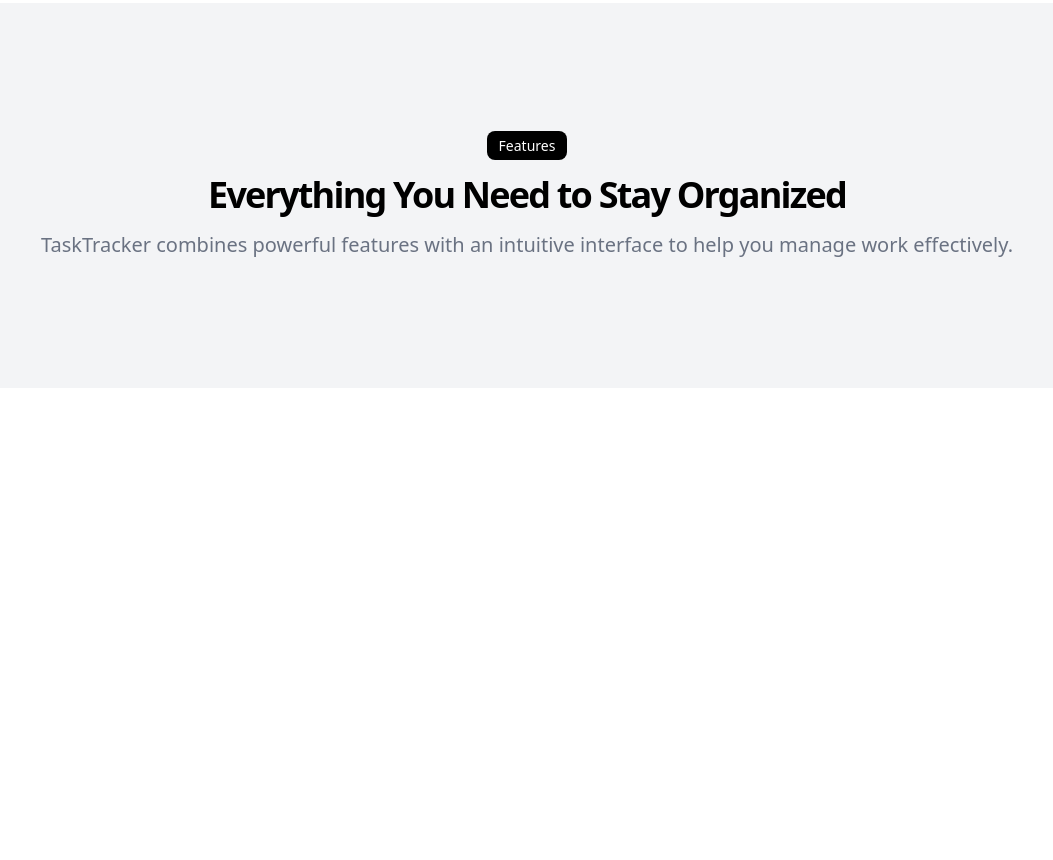
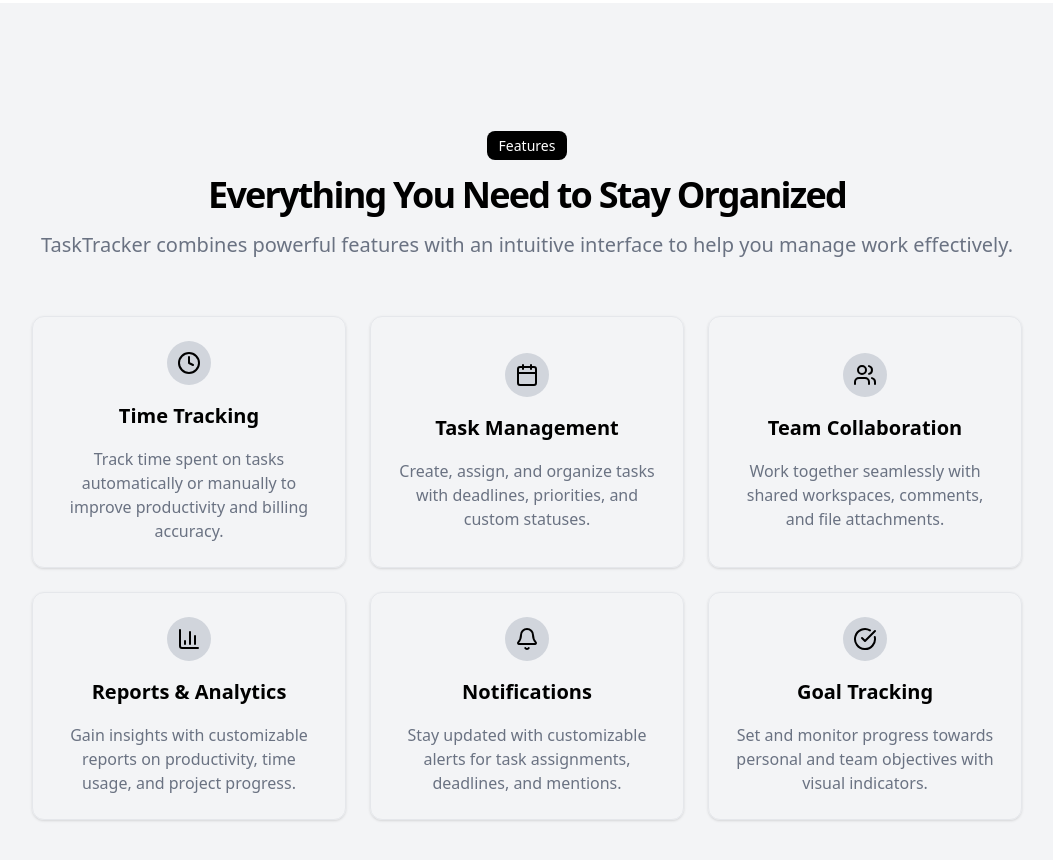
Before and after one commit to mhhllww/task-manager, a React (Vite) app: page / in a window 1280 px wide. Shown: the part 940-1800 px from the top of the page, without its empty margins (113-1166 px from the left). Before the commit the page ends 1328 px from the top, so only its background shows below. Built offline with nearby package versions, Linux system fonts and the light colour scheme.

Commit message:
fix: features section

```diff
--- a/src/pages/home/ui/home-sections/features-section.tsx
+++ /dev/null
@@ -1,18 +0,0 @@
-import { RoundedSpan } from '../../../../shared/ui';
-
-export const FeaturesSection = () => {
-  return (
-    <section className={'p-[128px_145px] w-full bg-gray-100'}>
-      <article className={'flex flex-col items-center gap-[8px]'}>
-        <RoundedSpan text={'Features'} />
-        <h1 className={'text-[36px] font-bold tracking-tighter'}>
-          Everything You Need to Stay Organized
-        </h1>
-        <p className={'text-[20px] text-gray-500'}>
-          TaskTracker combines powerful features with an intuitive interface to
-          help you manage work effectively.
-        </p>
-      </article>
-    </section>
-  );
-};
--- /dev/null
+++ b/src/pages/home/ui/home-sections/features-section/feature-card.tsx
@@ -0,0 +1,18 @@
+type FeatureCardProps = {
+  title: string;
+  description: string;
+  icon: React.ReactNode;
+};
+
+export const FeatureCard = ({ title, description, icon }: FeatureCardProps) => {
+  return (
+    <article
+      className={
+        'flex flex-col items-center justify-center gap-[16px] border border-gray-200 rounded-xl p-[24px] shadow-sm'
+      }>
+      <span className={'bg-gray-300 p-[10px] rounded-full'}>{icon}</span>
+      <h2 className={'text-[20px] font-bold'}>{title}</h2>
+      <p className={'text-gray-500 text-center'}>{description}</p>
+    </article>
+  );
+};
--- /dev/null
+++ b/src/pages/home/ui/home-sections/features-section/features-section.tsx
@@ -0,0 +1,79 @@
+import {
+  BarChart3,
+  Bell,
+  Calendar,
+  CheckCircle,
+  Clock,
+  Users,
+} from 'lucide-react';
+
+import { RoundedSpan } from '../../../../../shared/ui';
+
+import { FeatureCard } from './feature-card.tsx';
+
+const cards = [
+  {
+    title: 'Time Tracking',
+    description:
+      'Track time spent on tasks automatically or manually to improve productivity and billing accuracy.',
+    icon: <Clock />,
+  },
+  {
+    title: 'Task Management',
+    description:
+      'Create, assign, and organize tasks with deadlines, priorities, and custom statuses.',
+    icon: <Calendar />,
+  },
+  {
+    title: 'Team Collaboration',
+    description:
+      'Work together seamlessly with shared workspaces, comments, and file attachments.',
+    icon: <Users />,
+  },
+  {
+    title: 'Reports & Analytics',
+    description:
+      'Gain insights with customizable reports on productivity, time usage, and project progress.',
+    icon: <BarChart3 />,
+  },
+  {
+    title: 'Notifications',
+    description:
+      'Stay updated with customizable alerts for task assignments, deadlines, and mentions.',
+    icon: <Bell />,
+  },
+  {
+    title: 'Goal Tracking',
+    description:
+      'Set and monitor progress towards personal and team objectives with visual indicators.',
+    icon: <CheckCircle />,
+  },
+];
+
+export const FeaturesSection = () => {
+  return (
+    <section id={'features'} className={'p-[128px_145px] w-full bg-gray-100'}>
+      <article className={'flex flex-col items-center gap-[8px]'}>
+        <RoundedSpan text={'Features'} />
+        <h1 className={'text-[36px] font-bold tracking-tighter'}>
+          Everything You Need to Stay Organized
+        </h1>
+        <p className={'text-[20px] text-gray-500'}>
+          TaskTracker combines powerful features with an intuitive interface to
+          help you manage work effectively.
+        </p>
+        <div
+          className={'max-w-[64rem] py-[48px] mx-auto grid gap-6 grid-cols-3'}>
+          {cards.map((card, index) => (
+            <FeatureCard
+              key={index}
+              title={card.title}
+              description={card.description}
+              icon={card.icon}
+            />
+          ))}
+        </div>
+      </article>
+    </section>
+  );
+};
--- a/src/pages/home/ui/home-sections/hero-section.tsx
+++ b/src/pages/home/ui/home-sections/hero-section/hero-section.tsx
@@ -1,6 +1,6 @@
 import { CheckCircle, ChevronRight } from 'lucide-react';
 
-import { RoundedButton } from '../../../../shared/ui';
+import { RoundedButton } from '../../../../../shared/ui';
 
 export const HeroSection = () => {
   return (
--- a/src/pages/home/ui/home-sections/index.ts
+++ b/src/pages/home/ui/home-sections/index.ts
@@ -1,2 +1,2 @@
-export { HeroSection } from './hero-section.tsx';
-export { FeaturesSection } from './features-section.tsx';
+export { HeroSection } from './hero-section/hero-section.tsx';
+export { FeaturesSection } from './features-section/features-section.tsx';
--- a/src/widgets/header/ui/header.tsx
+++ b/src/widgets/header/ui/header.tsx
@@ -4,7 +4,7 @@
   return (
     <header
       className={
-        'md:p-[0_120px] h-16 sticky top-0 border-b border-gray-300 backdrop-blur'
+        'md:p-[0_120px] h-16 sticky top-0 border-b border-gray-300 backdrop-blur-2xl'
       }>
       <nav
         className={
```
